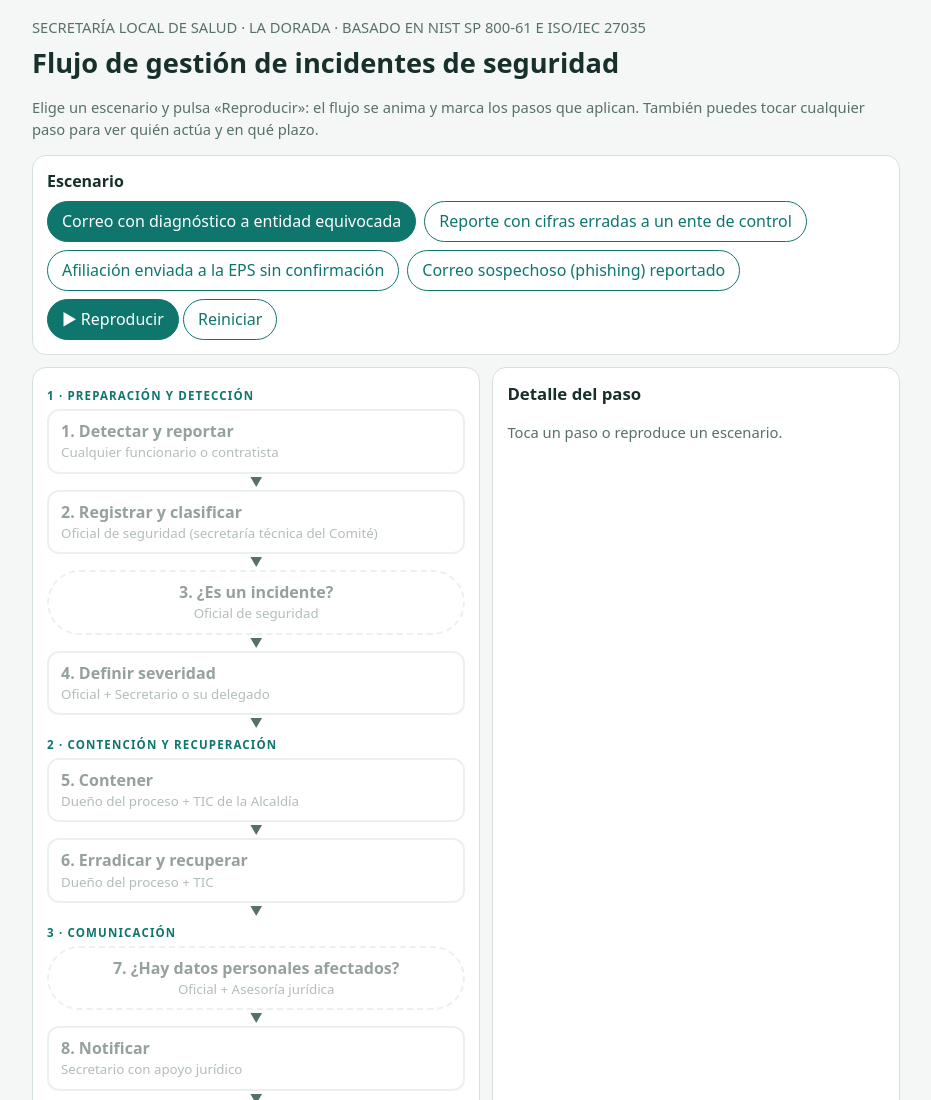
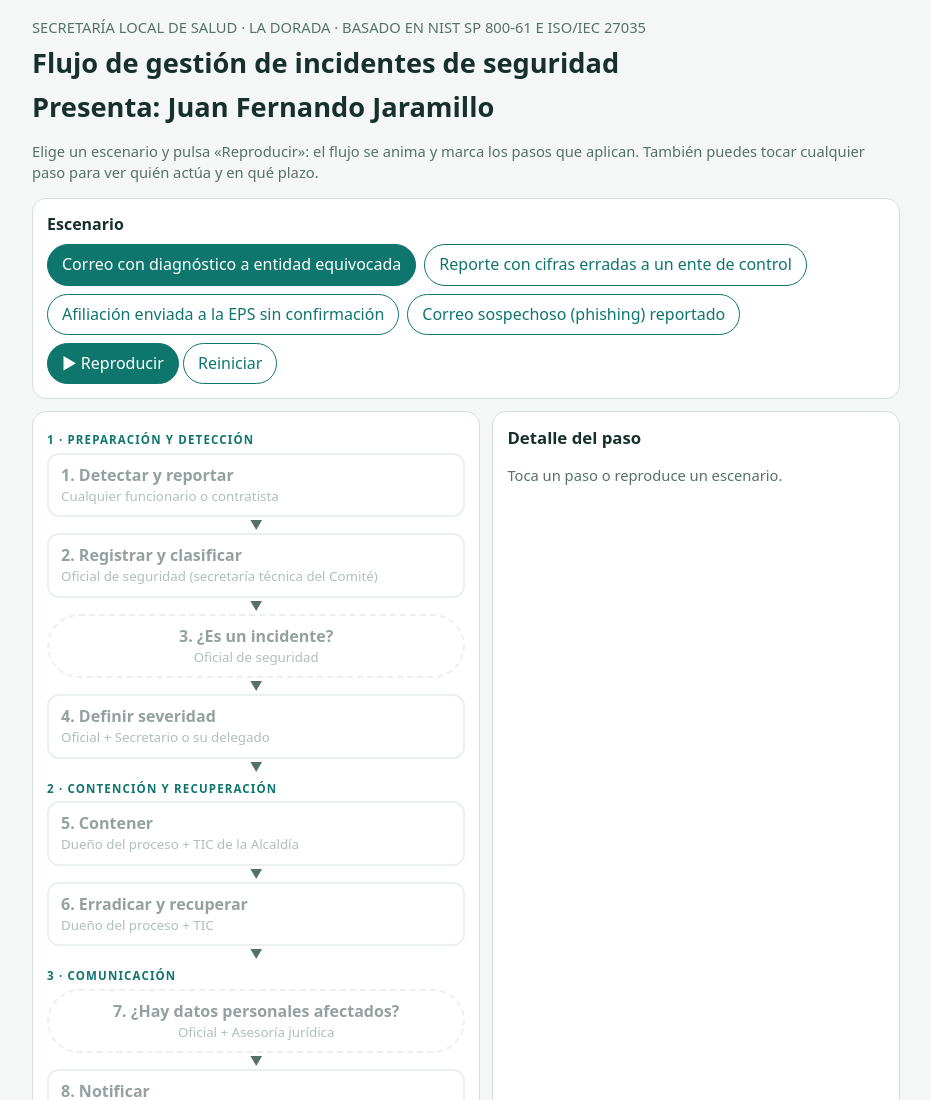
Before and after one commit to JuanJimenezz/flujograma, a plain HTML site: page index.html in a window 1280 px wide. Shown: the top 1100 px of the page, without its empty margins (174-1105 px from the left). Drawn offline with Linux system fonts and the light colour scheme.

Commit message:
Add presenter name to incident management flow

```diff
--- a/index.html
+++ b/index.html
@@ -40,6 +40,7 @@ button:focus-visible{outline:3px solid var(--ac);outline-offset:2px}
 <div class="w">
 <small class="mu">SECRETARÍA LOCAL DE SALUD · LA DORADA · BASADO EN NIST SP 800-61 E ISO/IEC 27035</small>
 <h1>Flujo de gestión de incidentes de seguridad</h1>
+<h1>Presenta: Juan Fernando Jaramillo</h1>
 <p class="mu">Elige un escenario y pulsa «Reproducir»: el flujo se anima y marca los pasos que aplican. También puedes tocar cualquier paso para ver quién actúa y en qué plazo.</p>
 
 <div class="box">
```
